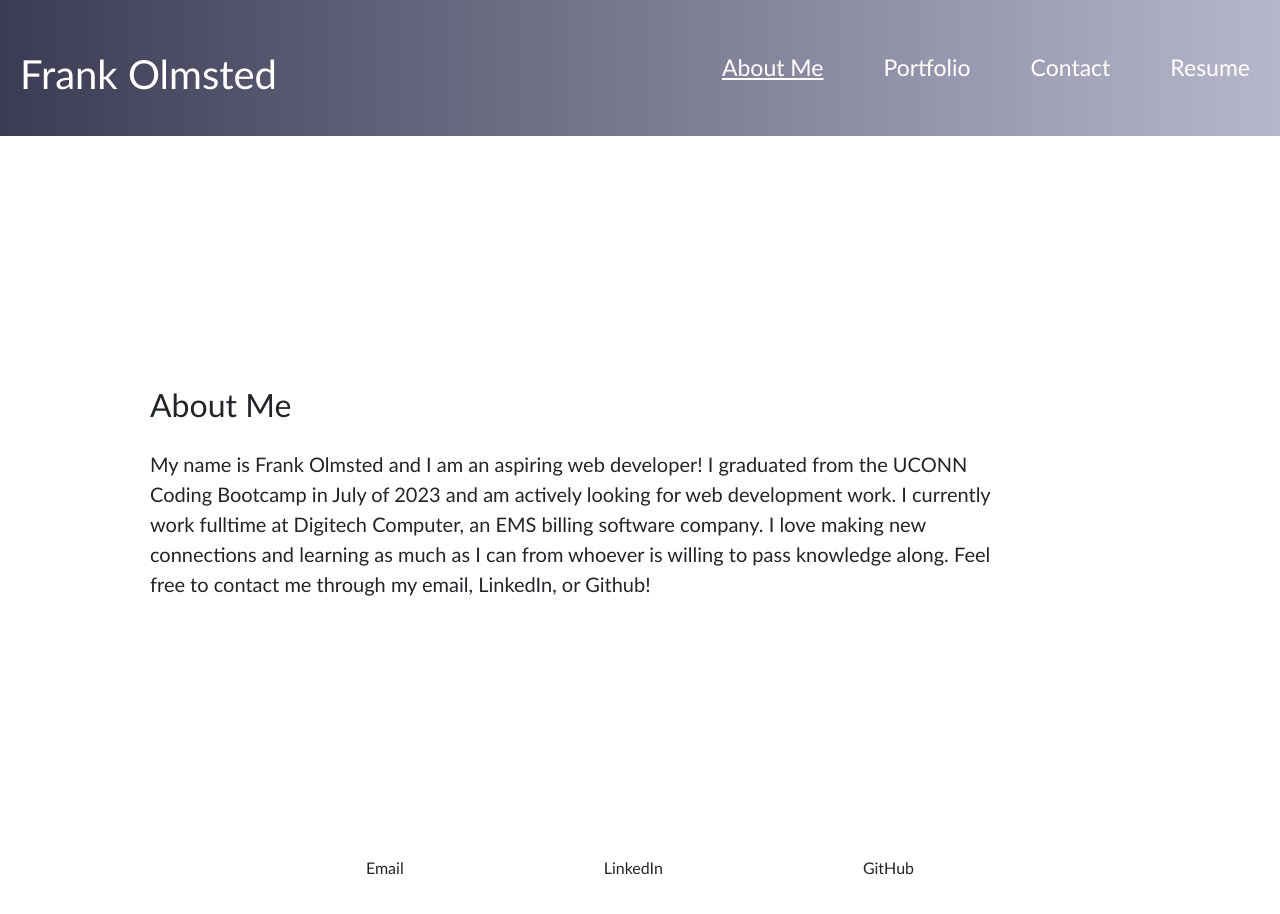
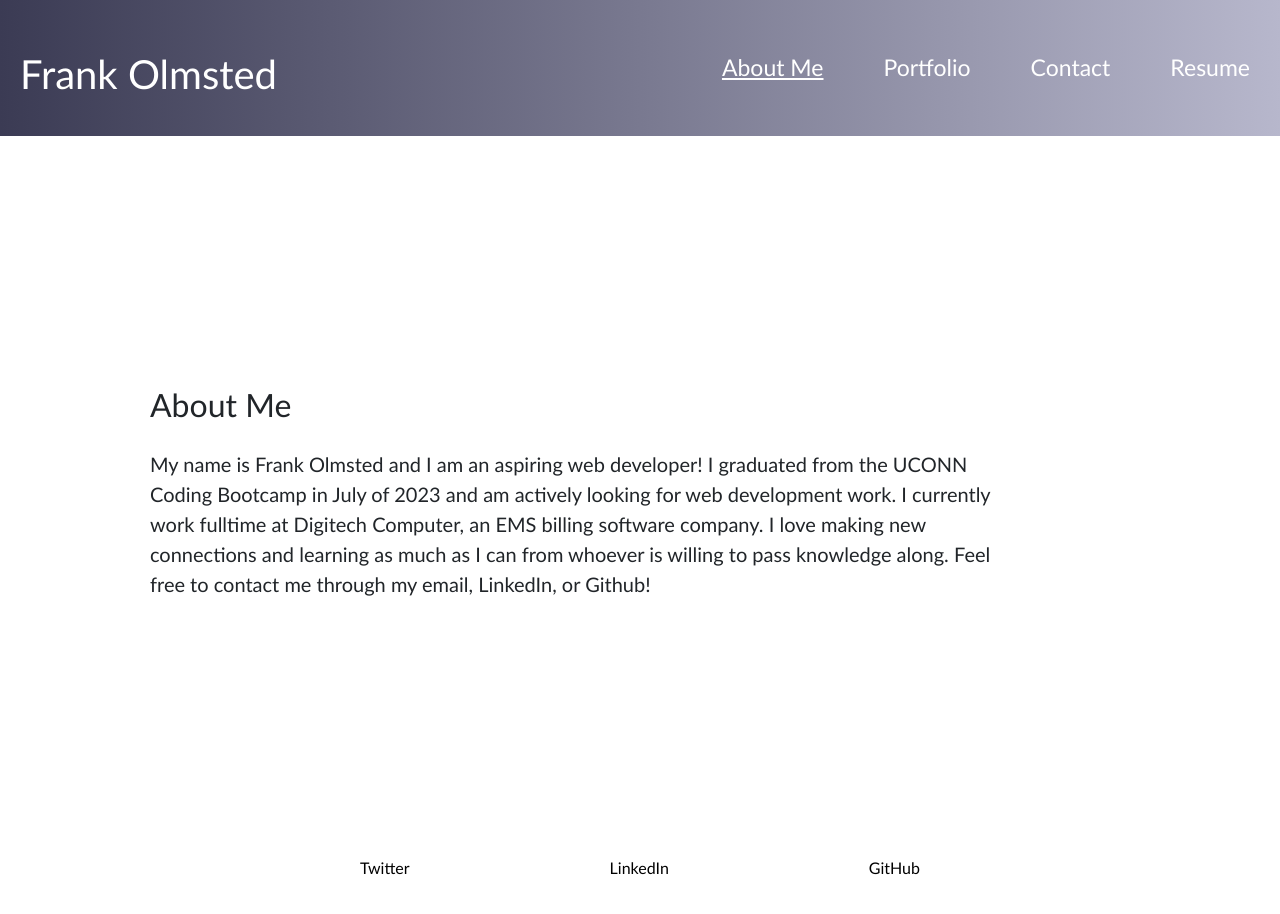
Before and after one commit to frankolms/React-Portfolio, a React (Create React App) app in the folder react-portfolio/: page / in a window 1280 px wide. Shown: the top 914 px of the page. Built offline with nearby package versions, Linux system fonts and the light colour scheme.

Commit message:
added links to footer links

```diff
--- a/react-portfolio/src/App.css
+++ b/react-portfolio/src/App.css
@@ -103,6 +103,12 @@ footer {
 
 .footer-item {
   padding: 0 100px;
+  text-decoration: none;
+  color: black;
+}
+
+.footer-item:hover {
+  text-decoration: underline;
 }
 
 .card {
--- a/react-portfolio/src/components/Footer.js
+++ b/react-portfolio/src/components/Footer.js
@@ -3,9 +3,18 @@ import React from "react";
 function Footer() {
   return (
     <footer>
-      <p className="footer-item">Email</p>
-      <p className="footer-item">LinkedIn</p>
-      <p className="footer-item">GitHub</p>
+      <a href="https://twitter.com/olmsted_frank" className="footer-item">
+        Twitter
+      </a>
+      <a
+        href="https://www.linkedin.com/in/frank-olmsted-b4464b276/"
+        className="footer-item"
+      >
+        LinkedIn
+      </a>
+      <a href="https://github.com/frankolms" className="footer-item">
+        GitHub
+      </a>
     </footer>
   );
 }
```
